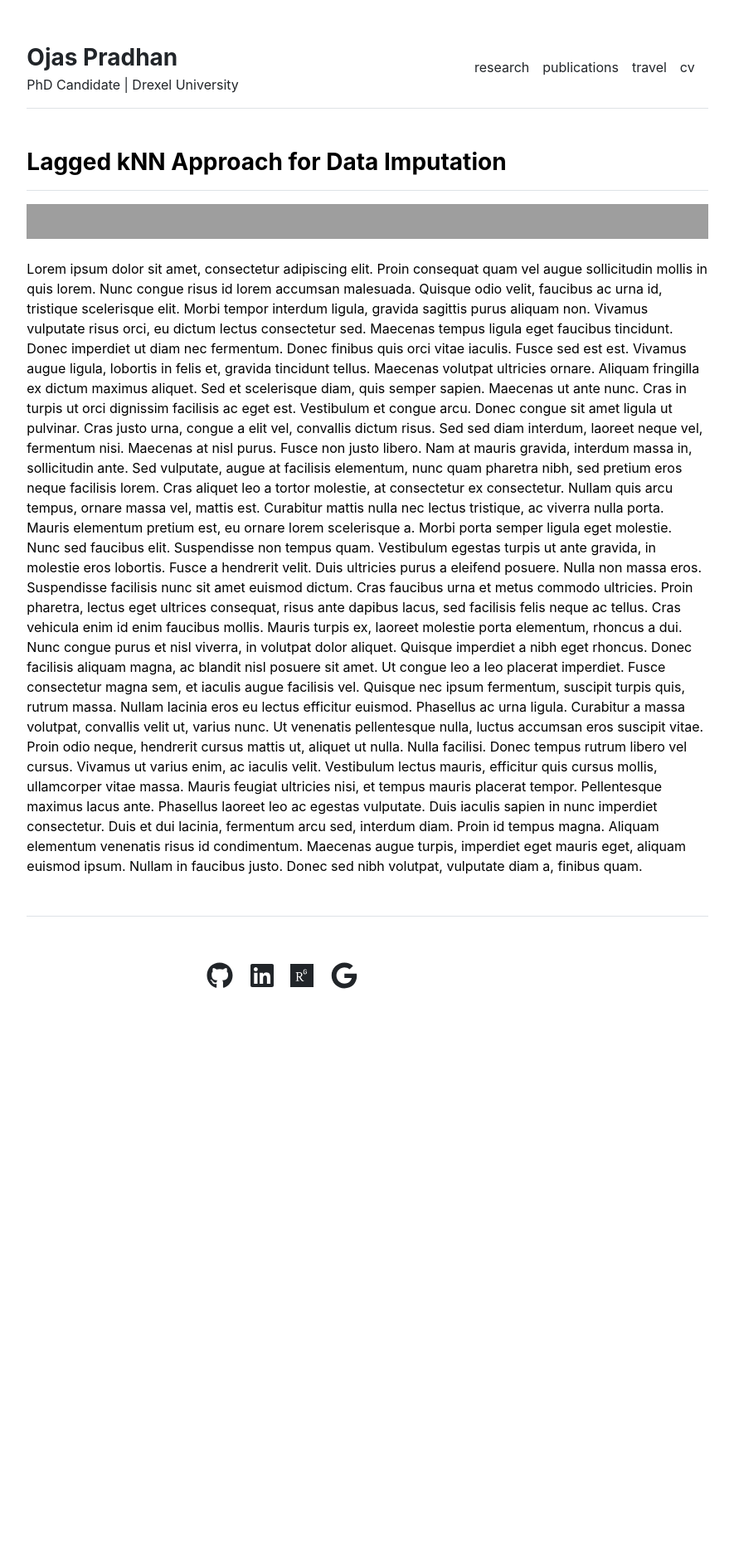
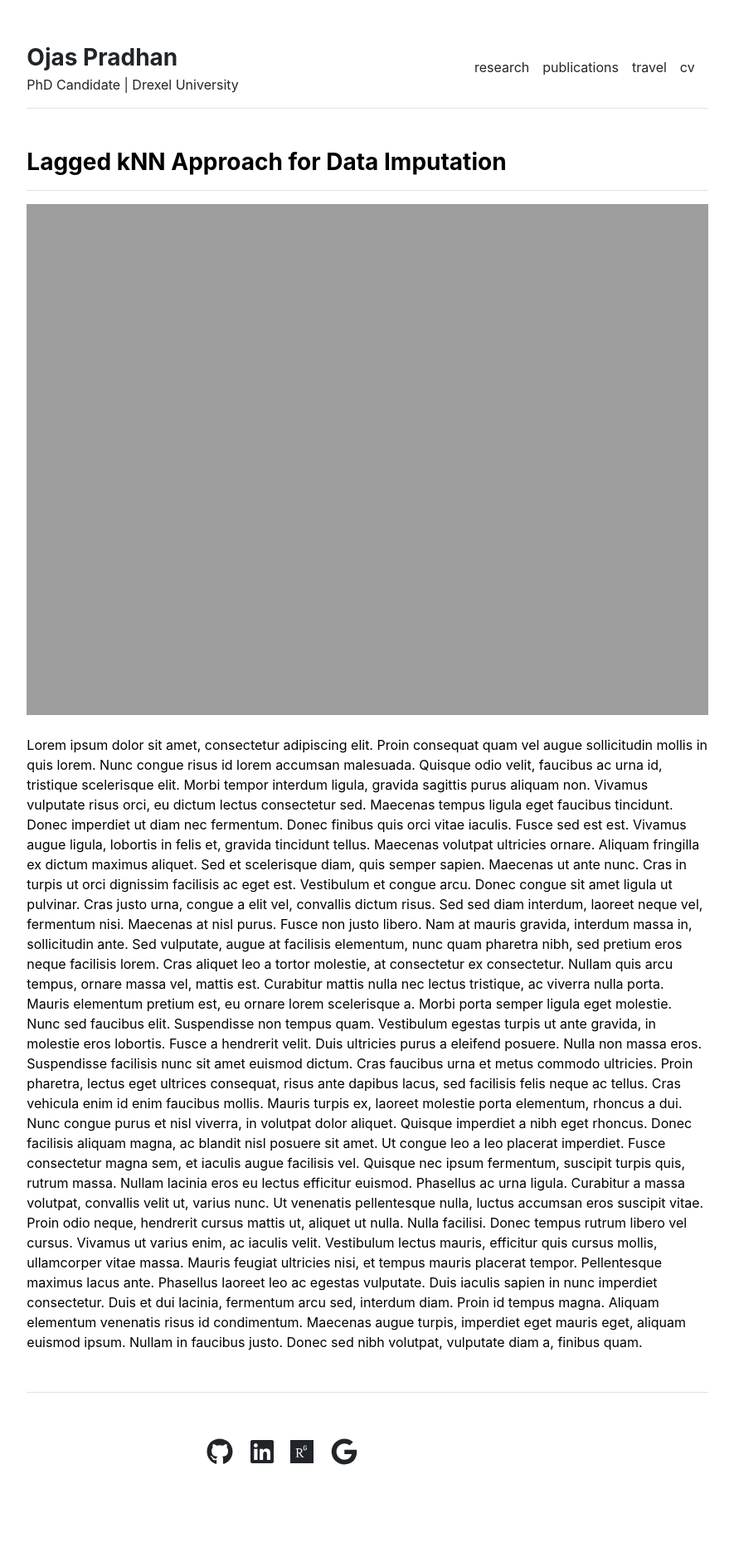
Before and after one commit to pradhanojas/pradhanojas.github.io, a Jekyll site: the page built from research/data-imputation.md, in a window 1280 px wide. Shown: the whole page at 83% size, without its empty margins (197-1082 px from the left). Built offline with Jekyll 4.4.1, drawn with Linux system fonts in a browser that asks for light colours; before the commit the page ends 1297 px from its top, so only the background shows below that.

Commit message:
Update data-imputation.md

```diff
--- a/research/data-imputation.md
+++ b/research/data-imputation.md
@@ -4,7 +4,7 @@ title: "Lagged kNN Approach for Data Imputation"
 ---
 
 <div class="row md-6">
-  <img src="{{ site.github.url }}/assets/img/primary-investigator.jpg" width="42" height="42">
+  <img src="{{ site.github.url }}/assets/img/primary-investigator.jpg" width="50%" height="50%">
 <div class="row-md-6">
     <br>
     Lorem ipsum dolor sit amet, consectetur adipiscing elit. Proin consequat quam vel augue sollicitudin mollis in quis lorem. Nunc congue risus id lorem accumsan malesuada. Quisque odio velit, faucibus ac urna id, tristique scelerisque elit. Morbi tempor interdum ligula, gravida sagittis purus aliquam non. Vivamus vulputate risus orci, eu dictum lectus consectetur sed. Maecenas tempus ligula eget faucibus tincidunt. Donec imperdiet ut diam nec fermentum. Donec finibus quis orci vitae iaculis. Fusce sed est est. Vivamus augue ligula, lobortis in felis et, gravida tincidunt tellus. Maecenas volutpat ultricies ornare. Aliquam fringilla ex dictum maximus aliquet. Sed et scelerisque diam, quis semper sapien. Maecenas ut ante nunc. Cras in turpis ut orci dignissim facilisis ac eget est. Vestibulum et congue arcu.
```
